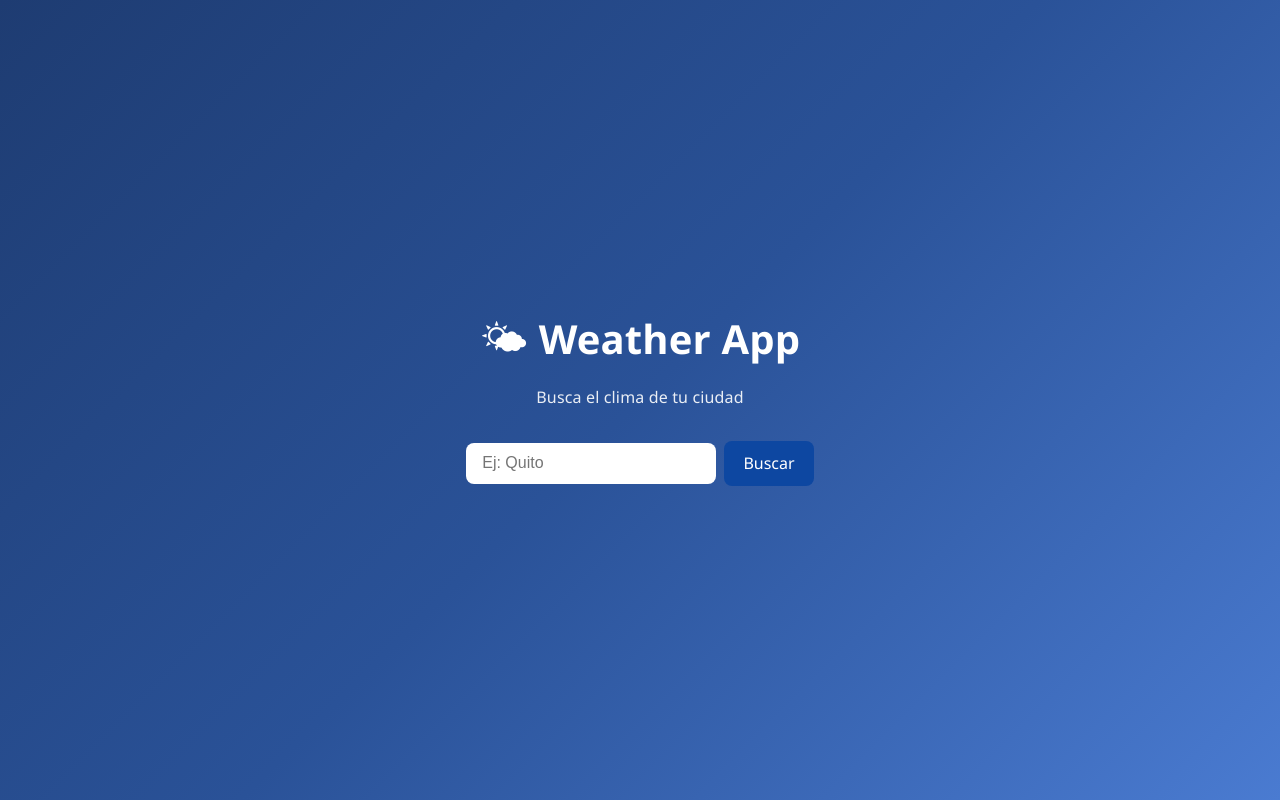
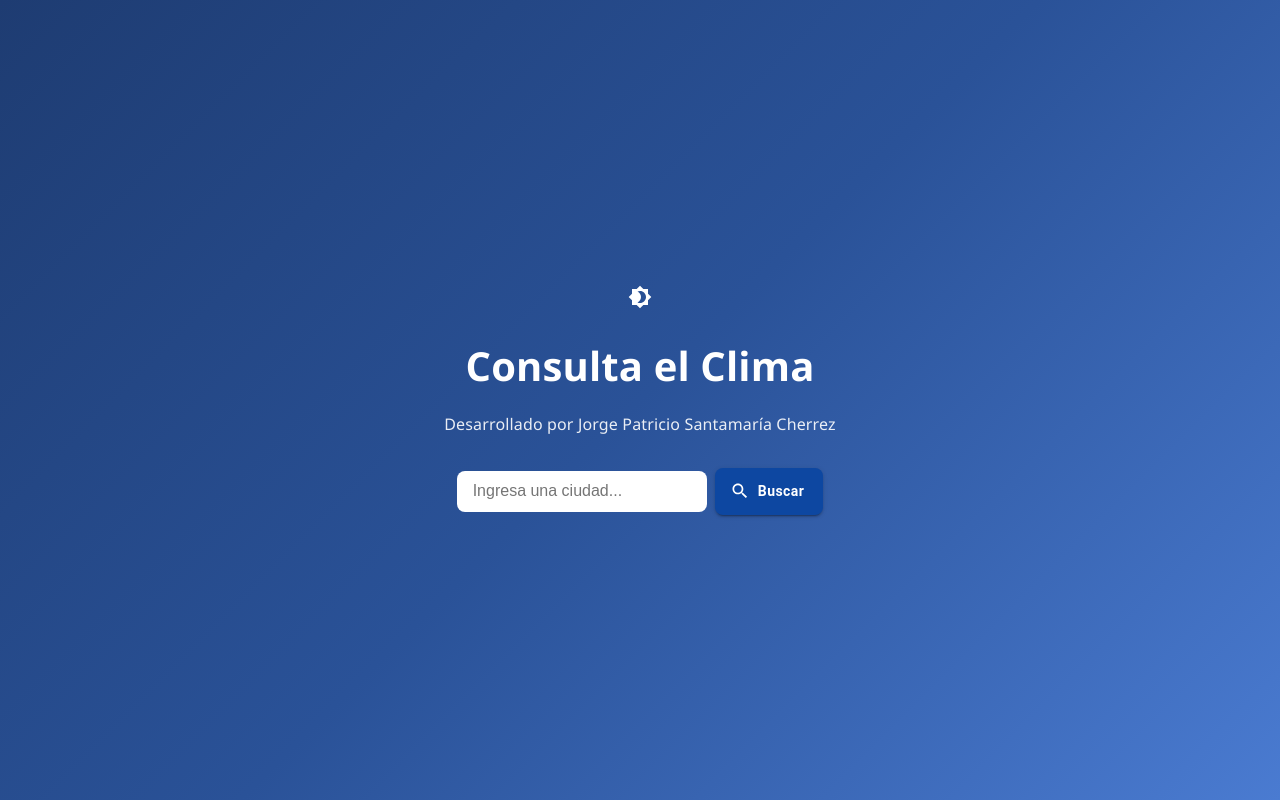
Before and after one commit to Patogol35/weather-app, a React (Vite) app: page / in a window 1280 px wide. Built offline with nearby package versions, Linux system fonts and the light colour scheme.

Commit message:
Update Home.jsx

```diff
--- a/src/pages/Home.jsx
+++ b/src/pages/Home.jsx
@@ -1,91 +1,157 @@
 // src/pages/Home.jsx
-import { useState } from "react";
-import WeatherCard from "../components/WeatherCard"; // 👈 asegúrate que este archivo exista
-import "../App.css"; // 👈 importa tu CSS global
+import { useState, useEffect } from "react";
+import WeatherCard from "../components/WeatherCard";
+import ForecastCard from "../components/ForecastCard";
+import useWeather from "../hooks/useWeather";
+import { motion } from "framer-motion";
+import {
+  ThemeProvider,
+  createTheme,
+  CssBaseline,
+  IconButton,
+  Button,
+} from "@mui/material";
+import { Brightness4, Brightness7, Search } from "@mui/icons-material";
+import "../App.css";
 
 function Home() {
   const [city, setCity] = useState("");
-  const [error, setError] = useState("");
-  const [weather, setWeather] = useState(null);
-  const [forecast, setForecast] = useState([]);
+  const [darkMode, setDarkMode] = useState(() => {
+    const savedMode = localStorage.getItem("darkMode");
+    return savedMode ? savedMode === "true" : false;
+  });
 
-  const handleSearch = async () => {
-    if (!city) return;
-    try {
-      setError("");
-      setWeather(null);
-      setForecast([]);
+  const { weather, forecast, loading, error, fetchWeather } = useWeather();
 
-      // 🔹 API Key de OpenWeather
-      const API_KEY = "TU_API_KEY"; // 👈 pon tu API aquí
+  // 🔹 Persistencia de modo oscuro
+  useEffect(() => {
+    const savedMode = localStorage.getItem("darkMode");
+    if (savedMode) setDarkMode(savedMode === "true");
+  }, []);
 
-      // 🔹 Clima actual
-      const res = await fetch(
-        `https://api.openweathermap.org/data/2.5/weather?q=${city}&units=metric&lang=es&appid=${API_KEY}`
-      );
-      if (!res.ok) throw new Error("Ciudad no encontrada");
-      const data = await res.json();
-      setWeather(data);
+  useEffect(() => {
+    localStorage.setItem("darkMode", darkMode);
+  }, [darkMode]);
 
-      // 🔹 Pronóstico 5 días
-      const resForecast = await fetch(
-        `https://api.openweathermap.org/data/2.5/forecast?q=${city}&units=metric&lang=es&appid=${API_KEY}`
-      );
-      const forecastData = await resForecast.json();
-      setForecast(forecastData.list.filter((_, i) => i % 8 === 0)); // 1 por día
-    } catch (err) {
-      setError("No se pudo obtener el clima.");
-    }
+  const handleSearch = () => {
+    fetchWeather(city);
   };
 
+  const handleKeyDown = (e) => {
+    if (e.key === "Enter") handleSearch();
+  };
+
+  // 🔹 Tema dinámico (oscuro/claro)
+  const theme = createTheme({
+    palette: {
+      mode: darkMode ? "dark" : "light",
+      ...(darkMode && {
+        background: {
+          default: "#121212",
+          paper: "#1e1e1e",
+        },
+      }),
+    },
+  });
+
   return (
-    <div className="app">
-      <h1>🌤 Weather App</h1>
-      <p className="subtitle">Busca el clima de tu ciudad</p>
+    <ThemeProvider theme={theme}>
+      <CssBaseline />
+      <div
+        className="app"
+        style={{
+          minHeight: "100vh",
+          backgroundColor: darkMode
+            ? theme.palette.background.default
+            : undefined,
+          color: darkMode ? theme.palette.text.primary : undefined,
+          transition: "all 0.4s ease",
+        }}
+      >
+        {/* 🔹 Botón modo oscuro */}
+        <div
+          style={{
+            display: "flex",
+            justifyContent: "flex-end",
+            padding: "1rem 1rem 0 1rem",
+          }}
+        >
+          <IconButton
+            onClick={() => setDarkMode(!darkMode)}
+            color="inherit"
+            disableRipple
+            sx={{
+              "&:hover": { backgroundColor: "transparent" },
+              "&:focus": { outline: "none" },
+              transition: "color 0.3s ease",
+            }}
+          >
+            {darkMode ? <Brightness7 /> : <Brightness4 />}
+          </IconButton>
+        </div>
+
+        {/* 🔹 Header */}
+        <h1>Consulta el Clima</h1>
+        <p className="subtitle">
+          Desarrollado por Jorge Patricio Santamaría Cherrez
+        </p>
 
         {/* 🔹 Buscador */}
         <div className="search">
           <input
             type="text"
-          placeholder="Ej: Quito"
+            placeholder="Ingresa una ciudad..."
             value={city}
             onChange={(e) => setCity(e.target.value)}
+            onKeyDown={handleKeyDown}
+            autoFocus
           />
-        <button onClick={handleSearch}>Buscar</button>
+          <Button
+            variant="contained"
+            color="primary"
+            onClick={handleSearch}
+            startIcon={<Search />}
+            disabled={loading}
+            sx={{
+              textTransform: "none",
+              fontWeight: "bold",
+              borderRadius: "8px",
+            }}
+          >
+            {loading ? "Buscando..." : "Buscar"}
+          </Button>
         </div>
 
-      {/* 🔹 Error */}
+        {/* 🔹 Mensajes */}
         {error && <p className="error">{error}</p>}
+        {loading && <p>⏳ Cargando...</p>}
 
-      {/* 🔹 Tarjeta principal del clima */}
-      {weather && (
-        <WeatherCard
-          city={weather.name}
-          temp={Math.round(weather.main.temp)}
-          desc={weather.weather[0].description}
-          icon={weather.weather[0].icon}
-          humidity={weather.main.humidity}
-          wind={weather.wind.speed}
-        />
+        {/* 🔹 Clima actual */}
+        {weather && !loading && (
+          <motion.div
+            initial={{ opacity: 0, y: 30 }}
+            animate={{ opacity: 1, y: 0 }}
+            transition={{ duration: 0.8 }}
+          >
+            <WeatherCard weather={weather} />
+          </motion.div>
         )}
 
-      {/* 🔹 Pronóstico semanal */}
-      {forecast.length > 0 && (
-        <div className="forecast-grid">
-          {forecast.map((day, index) => (
-            <WeatherCard
-              key={index}
-              day={new Date(day.dt_txt).toLocaleDateString("es-ES", {
-                weekday: "long",
-              })}
-              temp={Math.round(day.main.temp)}
-              desc={day.weather[0].description}
-              icon={day.weather[0].icon}
-            />
+        {/* 🔹 Pronóstico */}
+        {forecast.length > 0 && !loading && (
+          <motion.div
+            className="forecast-grid"
+            initial={{ opacity: 0 }}
+            animate={{ opacity: 1 }}
+            transition={{ duration: 1 }}
+          >
+            {forecast.map((item, index) => (
+              <ForecastCard key={index} data={item} />
             ))}
-        </div>
+          </motion.div>
         )}
       </div>
+    </ThemeProvider>
   );
 }
 
```
Lines whose indentation alone changed are shown as unchanged.
